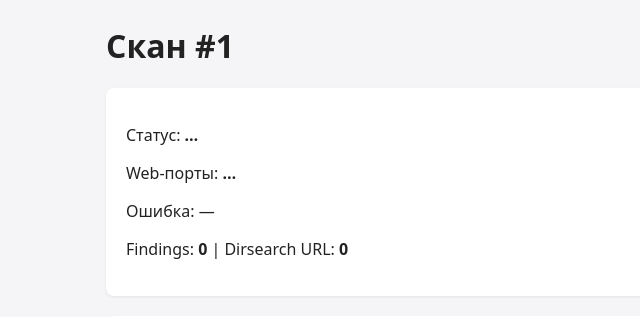
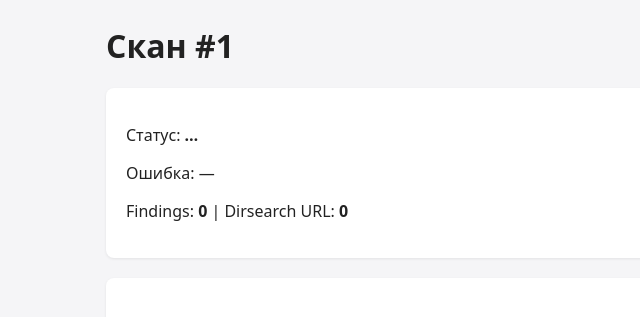
Before and after one commit to msxxxxx/webscanner, a FastAPI app: page /scans/1 in a window 1280 px wide. Shown: the part 57-374 px from the top of the page, without its empty margins (0-640 px from the left). Run offline with FastAPI, Linux system fonts and the light colour scheme.

Commit message:
change scan template

```diff
--- a/app/templates/scan_detail.html
+++ b/app/templates/scan_detail.html
@@ -5,7 +5,7 @@
 
 <div class="card">
     <p>Статус: <strong id="status">…</strong></p>
-    <p>Web-порты: <strong id="web-ports">…</strong></p>
+    <!-- <p>Web-порты: <strong id="web-ports">…</strong></p> -->
     <p>Ошибка: <span id="error">—</span></p>
     <p>Findings: <strong id="findings-count">0</strong> |
        Dirsearch URL: <strong id="urls-count">0</strong></p>
```
